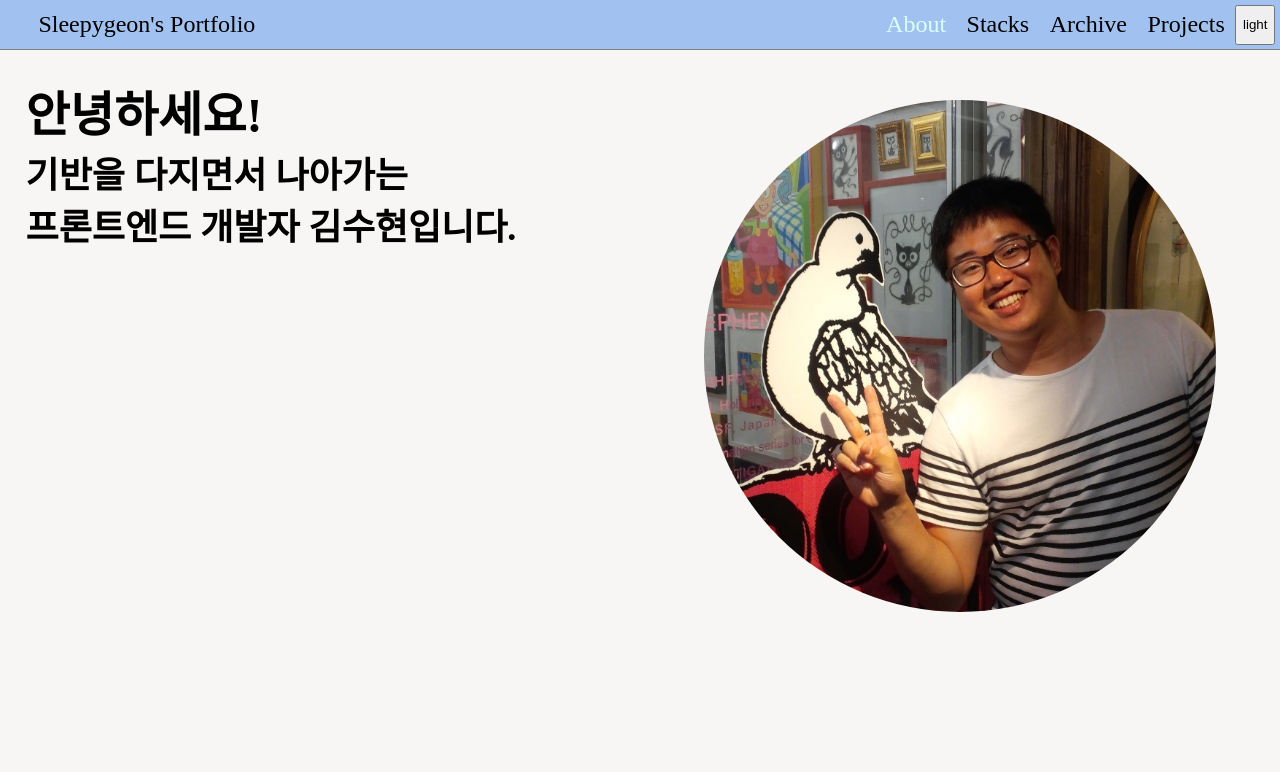
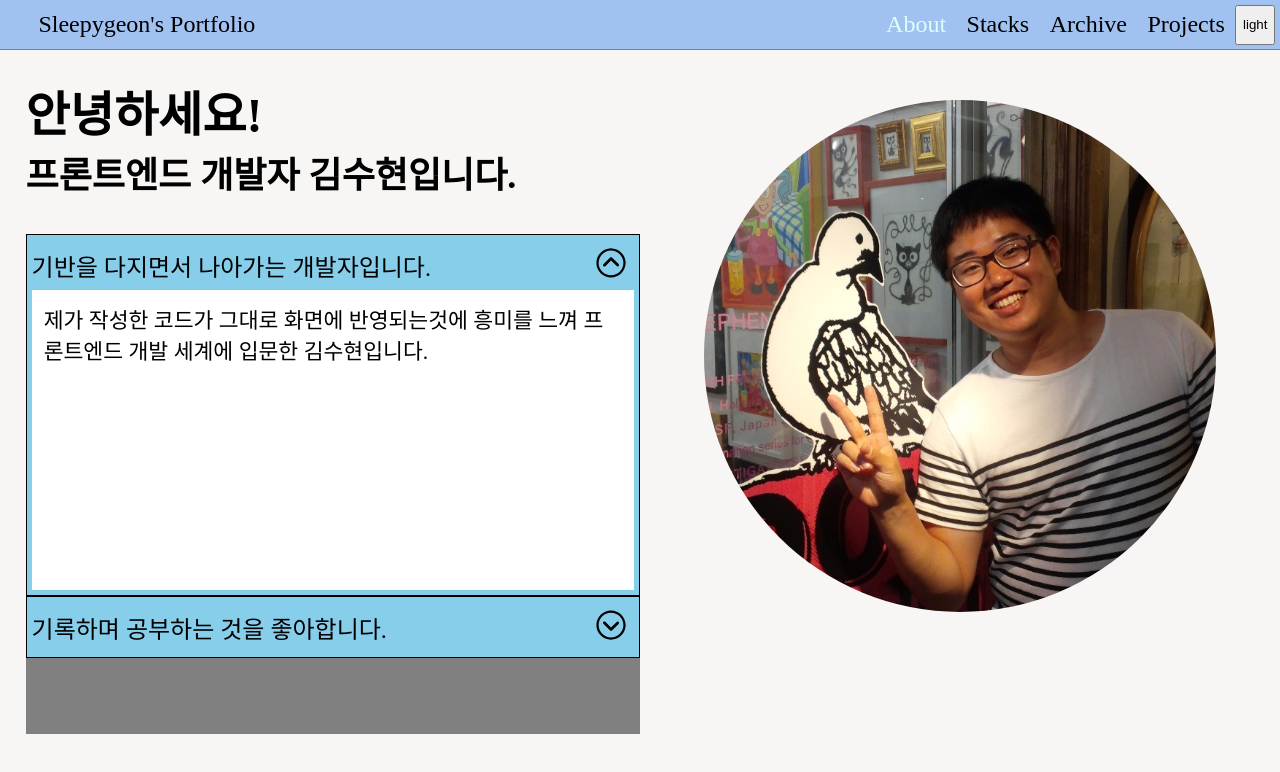
Before and after one commit to kimsh322/portfolio-react, a React (Vite) app: page / in a window 1280 px wide. Shown: the top 772 px of the page. Built offline with nearby package versions, Linux system fonts and the light colour scheme.

Commit message:
Feat : Dropdown 구현 - About 페이지 dropdown 기능 구현

```diff
--- a/package.json
+++ b/package.json
@@ -14,6 +14,7 @@
     "framer-motion": "^10.12.16",
     "react": "^18.2.0",
     "react-dom": "^18.2.0",
+    "react-icons": "^4.10.1",
     "react-router-dom": "^6.12.1",
     "styled-components": "^5.3.10"
   },
--- a/src/Header.tsx
+++ b/src/Header.tsx
@@ -40,7 +40,7 @@ const NavBar = () => {
       <div className="link-container">
         {Object.keys(routes).map((route) => {
           return (
-            <Link key={route} className={`contents ${pathname === routes[route] ? "active" : ""}`} to={`${routes[route]}`}>
+            <Link key={route} className={`contents ${pathname === routes[route] ? "active" : ""}`} to={routes[route]}>
               {route}
             </Link>
           );
--- /dev/null
+++ b/src/components/about/DropDown.tsx
@@ -0,0 +1,88 @@
+import styled from "styled-components";
+import { IoIosArrowDropdown } from "react-icons/io";
+
+interface Props {
+  title: string;
+  contents: string[];
+  index: number;
+  isActive: boolean[];
+  setIsActive: React.Dispatch<React.SetStateAction<boolean[]>>;
+}
+interface StyleProps {
+  isActive: boolean;
+}
+
+const DropDown = ({ title, contents, index, isActive, setIsActive }: Props) => {
+  const handleClick = () => {
+    const newIsActive = isActive.map((el, idx) => {
+      if (index === idx) return !el;
+      return false;
+    });
+    setIsActive(newIsActive);
+  };
+
+  return (
+    <DropDownContainer isActive={isActive[index]}>
+      <div className="title-box" onClick={handleClick}>
+        <p className="title">{title}</p>
+        <div className={`icon ${isActive[index] ? "reverse" : ""}`}>
+          <IoIosArrowDropdown />
+        </div>
+      </div>
+      <div className="contents">
+        {contents.map((content) => {
+          return (
+            <p className="content" key={content}>
+              {content}
+            </p>
+          );
+        })}
+      </div>
+    </DropDownContainer>
+  );
+};
+
+export default DropDown;
+
+const DropDownContainer = styled.div<StyleProps>`
+  display: flex;
+  flex-direction: column;
+  background-color: skyblue;
+  width: 100%;
+  padding: 5px;
+  border: 1px solid black;
+  .title-box {
+    display: flex;
+    position: relative;
+    cursor: pointer;
+    width: 100%;
+    height: 50px;
+  }
+  .icon,
+  .title {
+    display: flex;
+    justify-content: center;
+    align-items: center;
+  }
+  .icon {
+    font-size: 1.5em;
+    position: absolute;
+    right: 5px;
+    top: 5px;
+    transition: 0.3s;
+  }
+  .reverse {
+    transform: rotateX(180deg);
+  }
+  .contents {
+    width: 100%;
+    background-color: #fff;
+    height: ${({ isActive }) => (isActive ? "300px" : "0px")};
+    overflow: hidden;
+    transition: 0.5s;
+  }
+  .content {
+    padding: 2%;
+    font-size: 0.9em;
+  }
+`;
--- /dev/null
+++ b/src/components/about/DropDownBox.tsx
@@ -0,0 +1,36 @@
+import styled from "styled-components";
+import DropDown from "./Dropdown";
+import dropDownContents from "./dropdownContents";
+import { useState } from "react";
+
+const DropDownBox = () => {
+  const initialIsActive = [true, false, false, false, false];
+  const [isActive, setIsActive] = useState(initialIsActive);
+  return (
+    <DropDownBoxContainer>
+      {dropDownContents.map((content, idx) => {
+        return (
+          <DropDown
+            key={content[0]}
+            title={content[0]}
+            contents={content[1]}
+            index={idx}
+            isActive={isActive}
+            setIsActive={setIsActive}
+          />
+        );
+      })}
+    </DropDownBoxContainer>
+  );
+};
+
+export default DropDownBox;
+
+const DropDownBoxContainer = styled.div`
+  display: flex;
+  flex-direction: column;
+  width: 50%;
+  height: 500px;
+  margin-top: 3%;
+  background-color: gray;
+`;
--- /dev/null
+++ b/src/components/about/dropDownContents.ts
@@ -0,0 +1,16 @@
+type Contents = [string, string[]][];
+
+const dropDownContents: Contents = [
+  [
+    "기반을 다지면서 나아가는 개발자입니다.",
+    ["제가 작성한 코드가 그대로 화면에 반영되는것에 흥미를 느껴 프론트엔드 개발 세계에 입문한 김수현입니다."],
+  ],
+  [
+    "기록하며 공부하는 것을 좋아합니다.",
+    [
+      "부트캠프 4달간의 기본기 교육을 매일매일 블로그에 기록해 놓았으며 Javascript 기본 동작원리 공부를 위해 900p 상당의 기술서적을 블로그에 정리하며 공부했습니다.",
+      "최근에는 SSR 뿐만 아니라 Caching, Pre-fetching 기능등 최적화가 강력한 Next.js 에 관심이 생겨서 공식문서를 보면서 정리 해보고 있습니다.",
+    ],
+  ],
+];
+export default dropDownContents;
--- a/src/pages/About.tsx
+++ b/src/pages/About.tsx
@@ -1,5 +1,6 @@
 import styled from "styled-components";
 import myImage from "../assets/my-image.jpeg";
+import DropDownBox from "../components/about/DropDownBox";
 
 const About = () => {
   return (
@@ -8,8 +9,8 @@ const About = () => {
         <img src={myImage} alt="my-image" className="my-image" />
       </div>
       <h1>안녕하세요!</h1>
-      <h2>기반을 다지면서 나아가는 </h2>
       <h2>프론트엔드 개발자 김수현입니다.</h2>
+      <DropDownBox />
     </AboutContainer>
   );
 };
--- a/src/styles/GlobalStyle.tsx
+++ b/src/styles/GlobalStyle.tsx
@@ -8,7 +8,6 @@ const GlobalStyle = createGlobalStyle`
         margin : 0;
         font-size: 24px;
         background-color: var(--background-color);
-        transition: 0.3s;
     }
     :root {
         --background-color : #F8F6F4;
@@ -42,7 +41,7 @@ const GlobalStyle = createGlobalStyle`
         --dark-color1 : #393053 ;
         --dark-color1 : #18122B ;
     }
-    h1,h2,h3 {
+    h1,h2,h3,p {
         margin : 0;
     }
 `;
```
Also changed, not shown: 1 other file (tests, documents, lock files or other folders).
